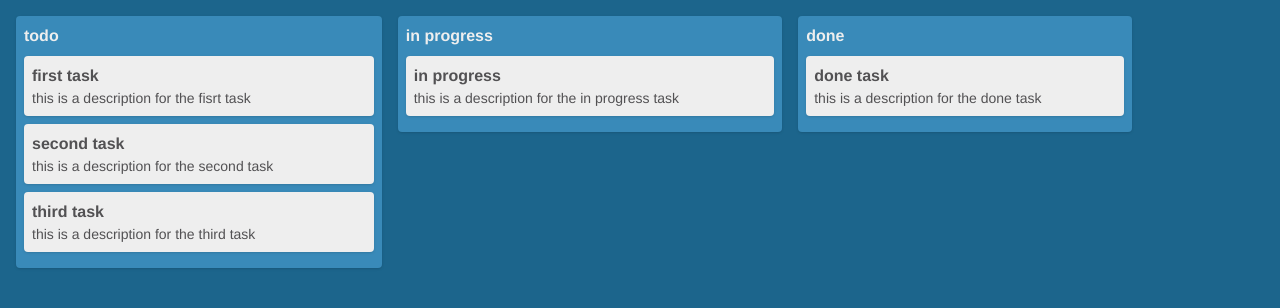
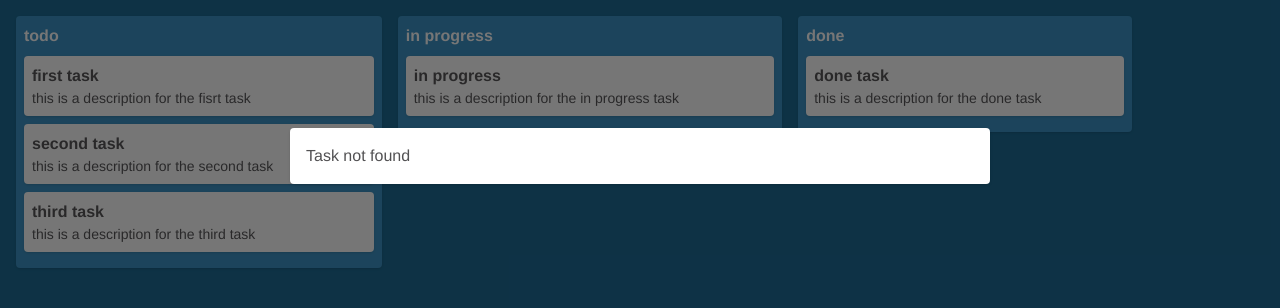
Before and after one commit to jiyuuki/workspace, a Vue app: page /task/1 in a window 1280 px wide. Shown: the top 308 px of the page. Built offline with nearby package versions, Linux system fonts and the light colour scheme.

Commit message:
fix modal on full screen

```diff
--- a/src/views/TaskView.vue
+++ b/src/views/TaskView.vue
@@ -5,6 +5,12 @@
       class="flex flex-col flex-grow items-start justify-between px-4"
     >
       {{ task.name }} wewe
+    </div>
+    <div
+      v-else
+      class="px-4"
+    >
+      Task not found
     </div>
   </div>
 </template>
@@ -39,6 +45,6 @@ export default {
 <style scoped>
 .task-view {
   max-width: 700px;
-  color: #fff
+  color: #525153
 }
 </style>
--- a/src/views/WorkSpaceView.vue
+++ b/src/views/WorkSpaceView.vue
@@ -1,6 +1,6 @@
 <template>
-  <div class="workspace p-4 bg-teal-dark h-full overflow-auto">
-    <div class="flex flex-row items-start">
+  <div class="workspace bg-teal-dark h-full overflow-auto">
+    <div class="flex p-4 flex-row items-start absolute">
       <div
         v-for="(column, $columnIndex) of workspace.columns"
         :key="$columnIndex"
@@ -30,7 +30,7 @@
     </div>
     <div
       v-if="isTaskOpen"
-      class="task-bg pin"
+      class="task-bg pin relative bg-teal-dark h-full overflow-auto"
     >
       <router-view />
     </div>
@@ -73,7 +73,6 @@ export default {
   color: #525153;
 }
 .task-bg {
-  position: absolute;
   background: rgba(0,0,0,0.5);
 }
 </style>
```
